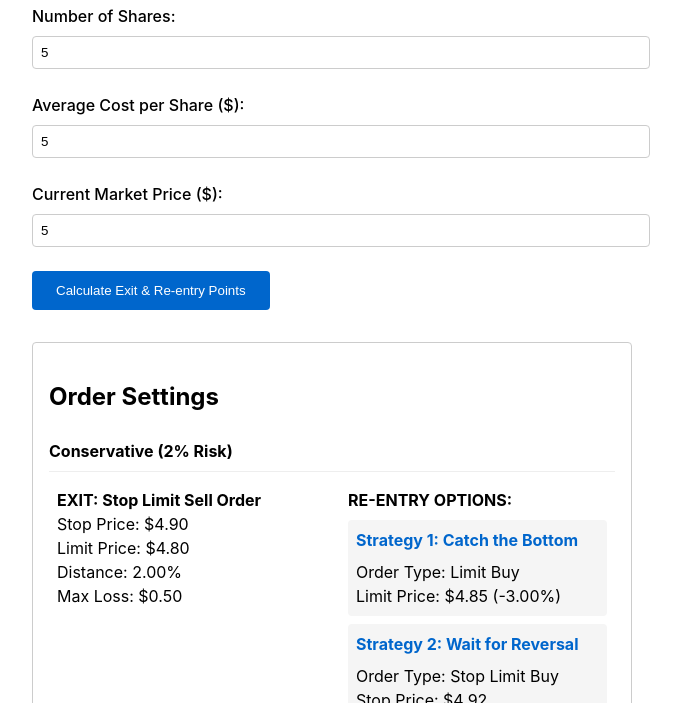
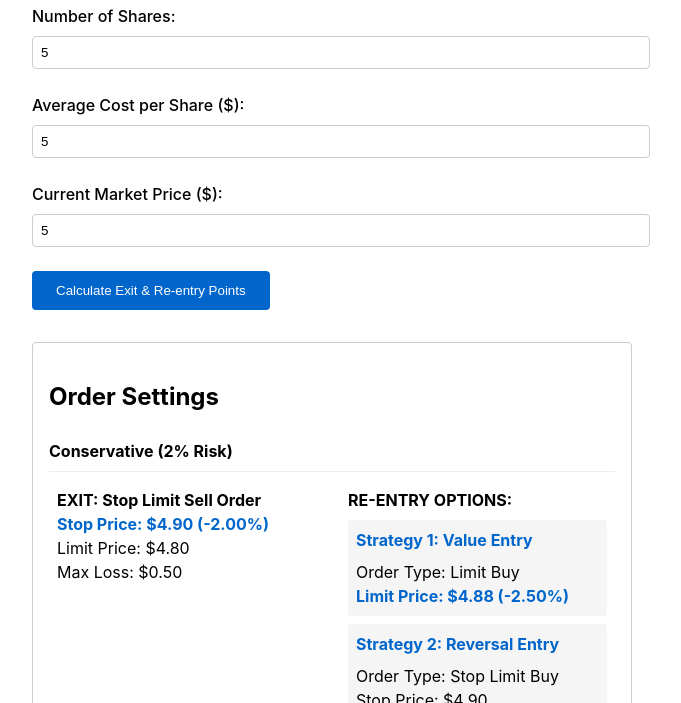
Before and after one commit to renoirb/stock-stop-loss-calculator, a plain HTML site: page index.html in a window 1280 px wide. Both pictures are taken after typing "5", "5", "5" into the empty fields and a click on the button "Calculate Exit & Re-entry Points". Shown: the part 97-800 px from the top of the page, without its empty margins (308-989 px from the left). Drawn offline with Linux system fonts and the light colour scheme.

Commit message:
LLM Prompt Output, Step 6
Using Claude AI v3.5 Sonnet

== Prompt ==

Maybe re-entry should be half a percent under. We can't predict if it'll really be more than, say 2% as per exit at risk level.

== Response ==

Ah, that's a much more practical approach! You're right - if we're exiting at 2%, assuming it will definitely go down another full percent might be too optimistic. A tighter 0.5% spacing gives us a better chance of catching the reversal.

Let me adjust the calculator to use:
- Conservative: Exit -2%, Re-entry -2.5%
- Moderate: Exit -5%, Re-entry -5.5%
- Aggressive: Exit -8%, Re-entry -8.5%

For your example ($22.01):
Current calculation: $21.57 -> $21.35 (too big a gap)
New calculation: $21.57 -> $21.46 (more realistic)

Let me modify the code (...)

Now for your example ($22.01):

Conservative:
- Stop Loss: $21.57 (-2%)
- Re-entry: $21.46 (-2.5%)
- Reversal Stop: $21.57 (back to stop loss level)
- Reversal Limit: $21.67 (slightly above stop)

The tighter spacing makes more sense because:
1. We're more likely to catch the bounce
2. Less risk of missing the reversal
3. More realistic price targets
4. Better aligned with normal market volatility

Would you like me to adjust any of these levels or the presentation?

```diff
--- a/index.html
+++ b/index.html
@@ -67,6 +67,10 @@
             margin-top: 0.5rem;
             border-radius: 4px;
         }
+        .price-level {
+            font-weight: bold;
+            color: #0066cc;
+        }
         .strategy-title {
             font-weight: bold;
             margin-bottom: 0.5rem;
@@ -127,9 +131,9 @@
             const currentPrice = Number(document.getElementById('currentPrice').value);
 
             const levels = {
-                conservative: calculateLevels(currentPrice, 0.02),  // 2% stop, 3% entry
-                moderate: calculateLevels(currentPrice, 0.05),      // 5% stop, 6% entry
-                aggressive: calculateLevels(currentPrice, 0.08)     // 8% stop, 9% entry
+                conservative: calculateLevels(currentPrice, 0.02),  // 2% stop, 2.5% entry
+                moderate: calculateLevels(currentPrice, 0.05),      // 5% stop, 5.5% entry
+                aggressive: calculateLevels(currentPrice, 0.08)     // 8% stop, 8.5% entry
             };
 
             document.getElementById('results').style.display = 'block';
@@ -146,7 +150,7 @@
 
         function calculateLevels(currentPrice, riskPercentage) {
             const stopPrice = currentPrice * (1 - riskPercentage);
-            const reentryPrice = currentPrice * (1 - (riskPercentage + 0.01)); // Additional 1% down
+            const reentryPrice = currentPrice * (1 - (riskPercentage + 0.005)); // Additional 0.5% down
 
             return {
                 stop: stopPrice,
@@ -160,9 +164,8 @@
 
             return `
                 <strong>EXIT: Stop Limit Sell Order</strong><br>
-                Stop Price: $${stopPrice.toFixed(2)}<br>
+                <span class="price-level">Stop Price: $${stopPrice.toFixed(2)} (-${stopPercentage}%)</span><br>
                 Limit Price: $${(stopPrice * 0.98).toFixed(2)}<br>
-                Distance: ${stopPercentage}%<br>
                 Max Loss: $${potentialLoss}
             `;
         }
@@ -173,16 +176,16 @@
             return `
                 <strong>RE-ENTRY OPTIONS:</strong>
                 <div class="strategy">
-                    <div class="strategy-title">Strategy 1: Catch the Bottom</div>
+                    <div class="strategy-title">Strategy 1: Value Entry</div>
                     Order Type: Limit Buy<br>
-                    Limit Price: $${reentryPrice.toFixed(2)} (-${reentryPercentage}%)
+                    <span class="price-level">Limit Price: $${reentryPrice.toFixed(2)} (-${reentryPercentage}%)</span>
                 </div>
 
                 <div class="strategy">
-                    <div class="strategy-title">Strategy 2: Wait for Reversal</div>
+                    <div class="strategy-title">Strategy 2: Reversal Entry</div>
                     Order Type: Stop Limit Buy<br>
-                    Stop Price: $${(reentryPrice * 1.015).toFixed(2)}<br>
-                    Limit Price: $${(reentryPrice * 1.03).toFixed(2)}
+                    Stop Price: $${(reentryPrice * 1.005).toFixed(2)}<br>
+                    Limit Price: $${(reentryPrice * 1.01).toFixed(2)}
                 </div>
                 Shares: ${shares}
             `;
```
